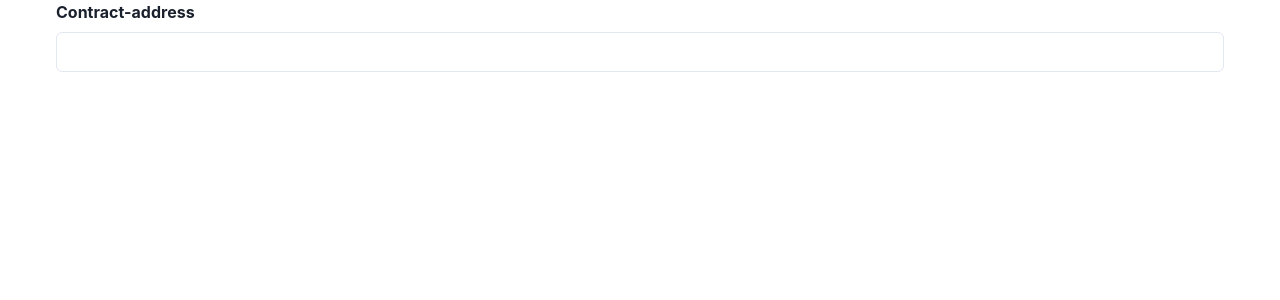
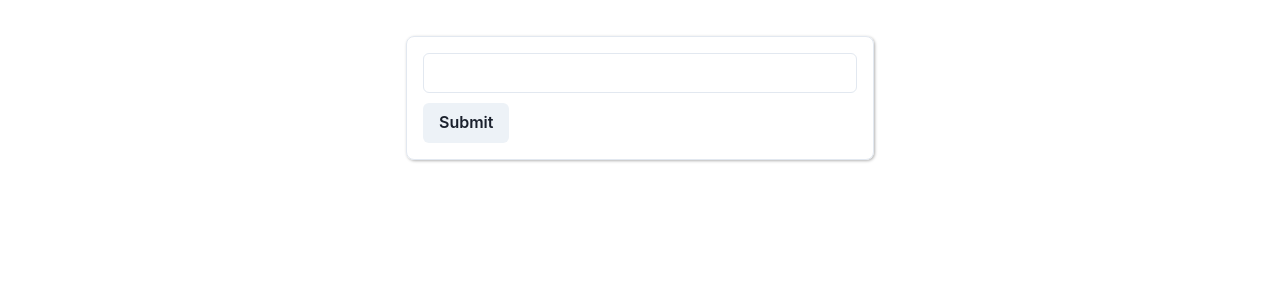
Before and after one commit to RickyUomo/altura-test, a React (Create React App) app: page / in a window 1280 px wide. Shown: the top 300 px of the page. Built offline with nearby package versions, Linux system fonts and the light colour scheme; what alchemy-sdk would draw is missing.

Commit message:
input form

```diff
--- a/package.json
+++ b/package.json
@@ -11,12 +11,13 @@
     "@testing-library/react": "^13.4.0",
     "@testing-library/user-event": "^13.5.0",
     "alchemy-sdk": "^2.6.0",
-    "axios": "^1.3.4",
     "framer-motion": "^10.1.0",
     "react": "^18.2.0",
     "react-dom": "^18.2.0",
+    "react-final-form": "^6.5.9",
     "react-scripts": "5.0.1",
-    "web-vitals": "^2.1.4"
+    "web-vitals": "^2.1.4",
+    "web3": "^1.8.2"
   },
   "scripts": {
     "start": "react-scripts start",
--- a/src/App.js
+++ b/src/App.js
@@ -2,10 +2,10 @@ import { useState } from "react";
 import { Container, SimpleGrid, GridItem } from "@chakra-ui/react";
 
 import InputForm from "./components/searchbar/InputForm";
-import Card from "./components/Card";
+import Card from "./components/common/Card";
 
 function App() {
-  const [nftList, setNftList] = useState("");
+  const [nftList, setNftList] = useState(null);
 
   return (
     <Container maxWidth={1200}>
--- a/src/components/searchbar/Debounce.js
+++ /dev/null
@@ -1,18 +0,0 @@
-import { useEffect, useState } from "react";
-
-export default function useDebounce(value, delay) {
-  const [debouncedValue, setDebouncedValue] = useState(value);
-
-  useEffect(() => {
-    // Set debouncedValue to value (passed in) after the specified delay
-    const handler = setTimeout(() => {
-      setDebouncedValue(value);
-    }, delay);
-
-    return () => {
-      clearTimeout(handler);
-    };
-  }, [value]);
-
-  return debouncedValue;
-}
--- a/src/components/searchbar/InputForm.js
+++ b/src/components/searchbar/InputForm.js
@@ -1,13 +1,14 @@
-import React, { useState, useEffect } from "react";
-import { FormControl, FormLabel, Input } from "@chakra-ui/react";
+import React, { useState } from "react";
+import { Input, Alert, AlertIcon, Button, Box } from "@chakra-ui/react";
+import { Form } from "react-final-form";
 import { useQuery } from "@tanstack/react-query";
 
-import useDebounce from "./Debounce";
 import nft from "../../services/nft";
+import validateAddress from "../../services/validate";
 
 const InputForm = ({ setNftList }) => {
   const [address, setAddress] = useState("");
-  const debounceSearch = useDebounce(address, 500);
+  const [errorMessage, setErrorMessage] = useState("");
 
   const { status, error, refetch } = useQuery({
     queryKey: ["nfts"],
@@ -17,26 +18,60 @@ const InputForm = ({ setNftList }) => {
     onSuccess: (data) => setNftList(data),
   });
 
-  useEffect(() => {
-    if (debounceSearch) refetch();
-  }, [debounceSearch]);
+  if (status === "error") setErrorMessage(JSON.stringify(error));
 
-  // if (status === "loading") return <h1>Loading</h1>;
-
-  // if (status === "error") return <h1>{JSON.stringify(error)}</h1>;
-
-  const onType = (e) => {
+  const onChange = (e) => {
     const { value } = e.target;
     setAddress(value);
   };
 
+  const onSubmit = () => {
+    const error = validateAddress(address);
+
+    if (error) {
+      setErrorMessage(error);
+    } else {
+      setErrorMessage("");
+      refetch();
+    }
+  };
+
   return (
-    <FormControl marginBottom={4}>
-      <FormLabel fontWeight={700} htmlFor="email">
-        Contract-address
-      </FormLabel>
-      <Input type="text" value={address} onChange={onType} />
-    </FormControl>
+    <>
+      <Box w={500} p={4} m="20px auto">
+        <Form
+          onSubmit={onSubmit}
+          render={({ handleSubmit, submitting }) => (
+            <Box
+              as="form"
+              p={4}
+              borderWidth="1px"
+              borderRadius="lg"
+              boxShadow="1px 1px 3px rgba(0,0,0,0.3)"
+              onSubmit={handleSubmit}
+            >
+              <Input name="address" label="Address" onChange={onChange} />
+              <Button
+                isLoading={submitting}
+                loadingText="Submitting"
+                type="submit"
+                mt="10px"
+              >
+                Submit
+              </Button>
+            </Box>
+          )}
+        />
+        {errorMessage ? (
+          <Alert show={errorMessage} status="error">
+            <AlertIcon />
+            {errorMessage}
+          </Alert>
+        ) : (
+          <></>
+        )}
+      </Box>
+    </>
   );
 };
 
--- /dev/null
+++ b/src/services/validate.js
@@ -0,0 +1,12 @@
+import web3 from "web3";
+
+const validateAddress = (address) => {
+  let error = null;
+  if (!web3.utils.isAddress(address) || address === "") {
+    error = "Invalid Address";
+  }
+
+  return error;
+};
+
+export default validateAddress;
```
Also changed, not shown: src/components/common/ModalBox.js (added, +39 -0 lines), src/components/Modal.js (deleted), src/components/common/Card.js (renamed from src/components/Card.js), 1 other file (tests, documents, lock files or other folders).
